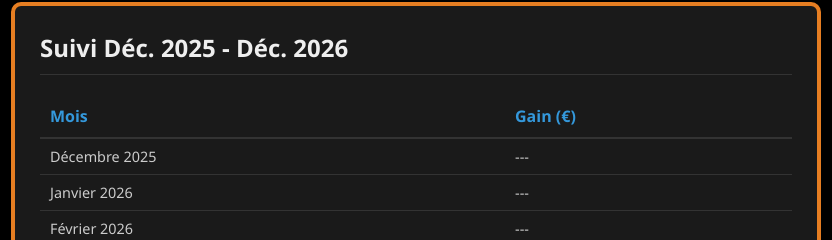
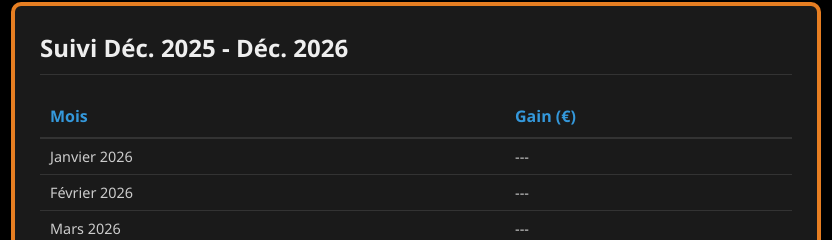
Before and after one commit to G4NON/Site-G4NON-project, a plain HTML site: page index.html in a window 1280 px wide. Shown: the part 494-734 px from the top of the page, 224-1056 px from the left. Drawn offline with Linux system fonts and the light colour scheme.

Commit message:
Update index.html

```diff
--- a/index.html
+++ b/index.html
@@ -187,7 +187,6 @@
                     </tr>
                 </thead>
                 <tbody id="gains-table">
-                    <tr><td>Décembre 2025</td><td class="gain-val">---</td></tr>
                     <tr><td>Janvier 2026</td><td class="gain-val">---</td></tr>
                     <tr><td>Février 2026</td><td class="gain-val">---</td></tr>
                     <tr><td>Mars 2026</td><td class="gain-val">---</td></tr>
```
